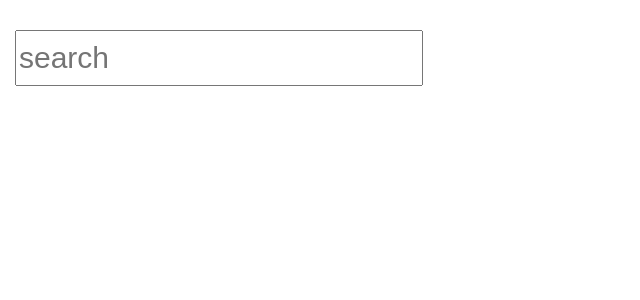
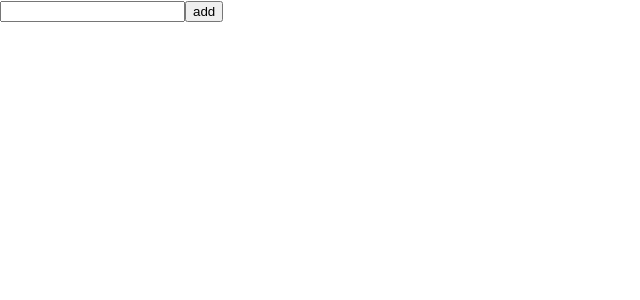
Before and after one commit to YohanesDemissie/react-assesment, a React (Create React App) app: page / in a window 1280 px wide. Shown: the top 300 px of the page, without its empty margins (0-640 px from the left). Built offline with nearby package versions, Linux system fonts and the light colour scheme; the HTML template or start-up script is replaced by a standard one.

Commit message:
finally got a return of matching index to input to render SUCCESSFULLY!!

```diff
--- a/src/App.js
+++ b/src/App.js
@@ -1,39 +1,221 @@
-import React from 'react';
+import React from 'react'
 
 class App extends React.Component {
-  constructor(props){
+  constructor(props) {
     super(props);
     this.state = {
-      input: '',
-      suggestions: []
-    }
+      suggestions: [],
+      text: '',
+      activeIndex: 0
+    };
+    this.getSuggestions = this.getSuggestions.bind(this);
     this.handleChange = this.handleChange.bind(this);
+    //incorporate my own click function
+    this.handleClick = this.handleClick.bind(this);
   }
 
-  handleChange(e) {
-    const value = e.target.value
-    this.setState({ input: value });
-    console.log(value);
+  // Handle Search Function
+  getSuggestions(prefix) {
+    const result = Array //result becomes state of suggestions: []
+      .from(new Array(10), (x, i) => { //controlling array of 10 items only. (length, items)
+        // console.log(x, 'THIS')
+        // console.log(i, 'THAT')
+        return i;
+      })
+      .map((x) => {
+        const mockList = [ //create an array to map through and populate ARRAY
+          's',
+          'near me',
+          'n',
+          'in 2019',
+          'events',
+          'random facts',
+          'today',
+          'in the US',
+          'trend',
+          'top 10',
+          'styles',
+          'others'
+        ];
+        console.log(prefix, 'THIS')
+        console.log(mockList[x], 'THAT')
+        if ( mockList[x] === prefix) {
+          return prefix;
+        }
+
+        // const newStuff = [];
+        // newStuff.push(prefix) //push prefix into array
+        // // console.log(newStuff[prefix], 'POPULATED ARRAY?');
+        // let copy = mockList.slice();
+        // copy.map((x, i) => {
+        //   console.log(x, 'HELLO')
+        // })
+        // for (let k = 0; k < copy.length; k++ ) {
+        //   // console.log( copy[k], 'HOW MUCH'); //items in array
+        //   // console.log(newStuff, 'NEW STUFF') //user input
+        //   // if (prefix[k] !== mockList[k]) {
+        //   if (newStuff !== copy[k]) {
+        //   return mockList[x]
+        //   }
+        //   return newStuff;
+        // }
+        let index = Math.floor(Math.random() * 9);
+        // console.log(index, 'INDEX'); //creates random number 0-9
+        // console.log(mockList[3], 'HERE'); //populated and given an index number
+        // console.log(prefix, 'PREFIX'); //returns input value
+        // return prefix + ' ' + mockList[x] + ' ' + mockList[index];
+      });
+    const delay = Math.random() * 800 + 200; // delay 200~1000ms
+    return new Promise(function (resolve, reject) {
+      setTimeout(resolve, delay, result);
+    });
   }
 
+  // compare(mockList, newStuff) {
+  //   const finalArray = [];
+  //   mockList.forEach((e1) => newStuff.forEach((e2) => {
+  //     console.log('MATCH ??')
+  //     if (e1 === e2) {
+  //       finalArray.push(e1)
+  //     }
+  //   }))
+  //   this.compare(finalArray);
+  //   return finalArray;
+  // }
+
+  handleChange(e) {
+    const value = e.target.value;
+    this.setState({
+      text: value
+    });
+    if (value) {
+      // get suggestion items here
+      this.getSuggestions(value).then(result => {
+        if (this.state.text) {
+          this.setState({
+            suggestions: result
+          });
+        }
+      });
+    } else {
+      this.setState({
+        suggestions: []
+      })
+    }
+  }
+
+  //incorporate my own click later
+  handleClick(selectedText) {
+    this.setState({
+      activeIndex: 0,
+      text: selectedText,
+      suggestions: []
+    });
+  }
+
+  // suggestionSelected(value) {
+  //   this.setState({
+  //     text: value,
+  //     suggestions: []
+  //   })
+  // }
+
+  renderSuggestions() {
+    const { suggestions } = this.state;
+    if (!suggestions) return null;
+    else {
+      const list =
+        <ul>
+          {suggestions.map((item, index) =>
+            <li
+              className={
+                index === this.state.activeIndex ? 'active' : ''
+              }
+              key={index}
+              onClick={() => this.handleClick(item)}
+            > {item} </li>
+          )
+          }
+        </ul>
+      return list;
+    }
+  }
 
   render() {
-    return(
-      <div>
-        <input onChange={this.handleChange} placeholder="search" style={styles.inputStyle} />
-      </div>
-    )
+    return (
+          <div>
+            <input
+              type="text"
+              value={this.state.text}
+              onChange={this.handleChange}
+            />
+            <input type='submit' value='add' placeholder='search tasks' />
+          {this.renderSuggestions()}
+          </div>
+    );
   }
 }
 
-const styles = {
-  inputStyle: {
-    marginTop: '30px',
-    marginLeft: '15px',
-    width: '400px',
-    height: '50px',
-    fontSize: '30px'
-  }
-}
+export default App
 
-export default App;
+
+// import React from 'react';
+
+// class App extends React.Component {
+//   constructor(props){
+//     super(props);
+//     this.state = {
+//       input: '',
+//       tasks: []
+//     }
+//     this.handleChange = this.handleChange.bind(this);
+//     this.getSuggestions = this.getSuggestions.bind(this);
+//   }
+
+//   //start up helper function and array
+//   getSuggestions(prefix) {
+//     console.log('HELLO')
+//     const result = Array //array of suggestions
+//       .from(new Array(10), function (x, i) { //item index
+//         console.log(x, 'HELLO');
+//         return i;
+//       })
+//       .map(function (x) {
+//         const tasksList = ['clean car', 'fold clothes', 'buy groceries', 'pick up kids', 'watch \'Stranger Things\' season 3']
+//         console.log(tasksList)
+//         return prefix + ' ' + tasksList[x];
+//       });
+//     const delay = Math.random() * 800 + 200; // delay 200~1000ms
+//     return new Promise(function (resolve, reject) {
+//       setTimeout(resolve, delay, result);
+//     });
+//   }
+
+//   handleChange(e) {
+//     const value = e.target.value
+//     this.setState({ input: value });
+//     console.log(value);
+//   }
+
+
+//   render() {
+//     return(
+//       <div>
+//         <input onChange={this.handleChange} placeholder="search" style={styles.inputStyle} />
+//         <datalist >{this.getSuggestions}</datalist>
+//       </div>
+//     )
+//   }
+// }
+
+// const styles = {
+//   inputStyle: {
+//     marginTop: '30px',
+//     marginLeft: '15px',
+//     width: '400px',
+//     height: '50px',
+//     fontSize: '30px'
+//   }
+// }
+
+// export default App;
--- a/src/TaskList.js
+++ b/src/TaskList.js
@@ -1,7 +1,7 @@
 import React from 'react';
 import './App.css';
 
-class TaskList extends React.Component {
+class App extends React.Component {
   constructor(props) {
     super(props);
     this.state = {
@@ -53,4 +53,4 @@ var styles = {
 
   }
 }
-export default TaskList;
+export default App;
```
